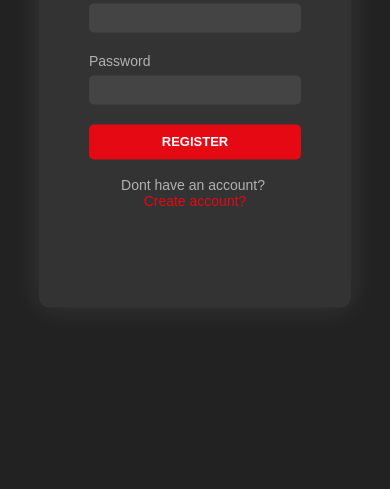
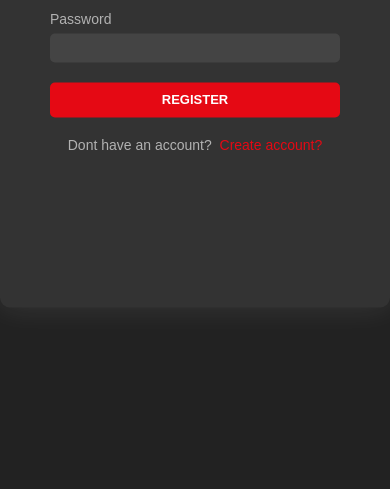
Before and after one commit to PaulaSamy5/NetflixClone, a plain HTML site: page Sign-in.html in a window 390 px wide. Shown: the part 355-844 px from the top of the page. Drawn offline with Linux system fonts and the light colour scheme.

Commit message:
first commit

```diff
--- a/CSS/style.css
+++ b/CSS/style.css
@@ -441,7 +441,7 @@ body {
     }
 
     .main .lol .sign-in {
-        width: 80%;
+        width: 100%;
         height: 57vh;
     }
 
@@ -501,9 +501,10 @@ body {
     }
 
     .enjoy.t .row .info {
-        width: 50%;
+        width: 45%;
         height: 40%;
         float: left;
+        margin: 5px;
     }
 
     .enjoy.cs .ques h1 {
@@ -544,4 +545,8 @@ body {
         margin-top: 10px;
         height: 45px;
     }
+    .main .lol .sign-in form P{
+        margin: 0;
+        padding: 20px 0;
+    }
 }
```
